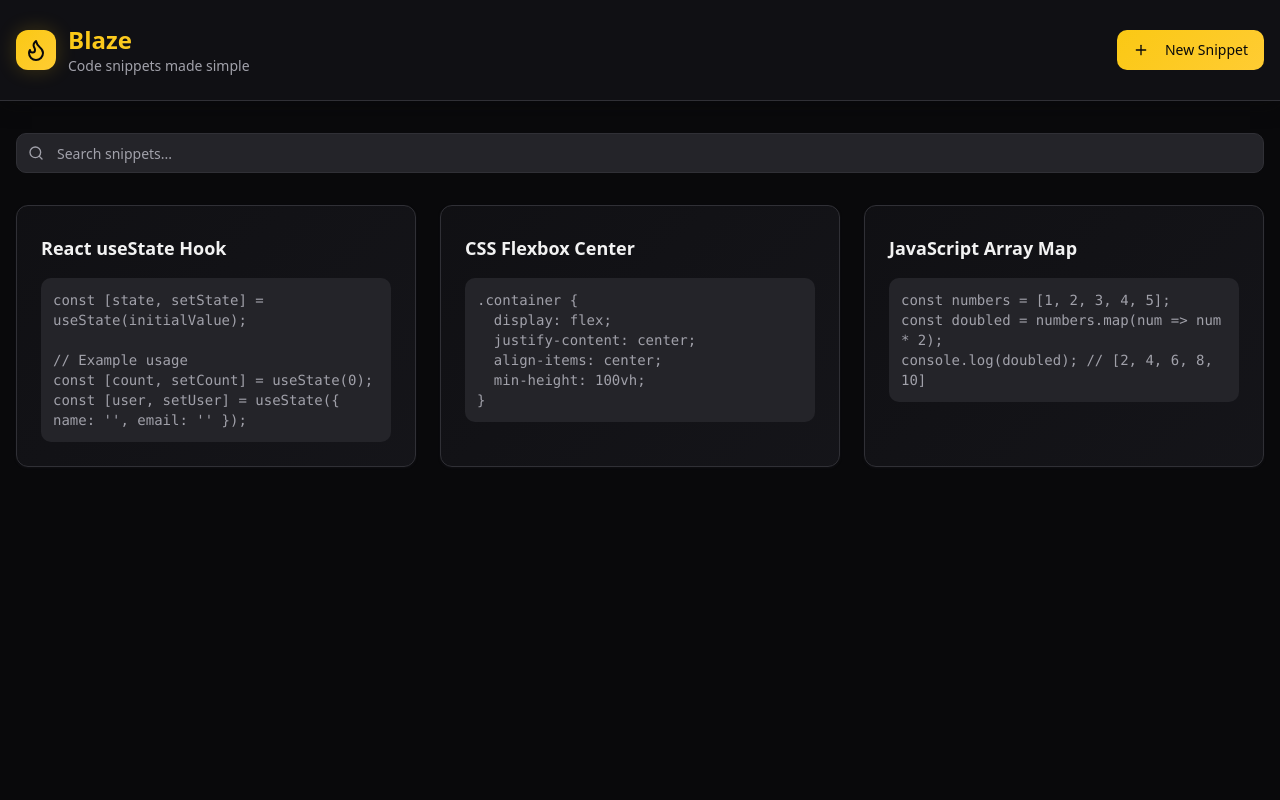
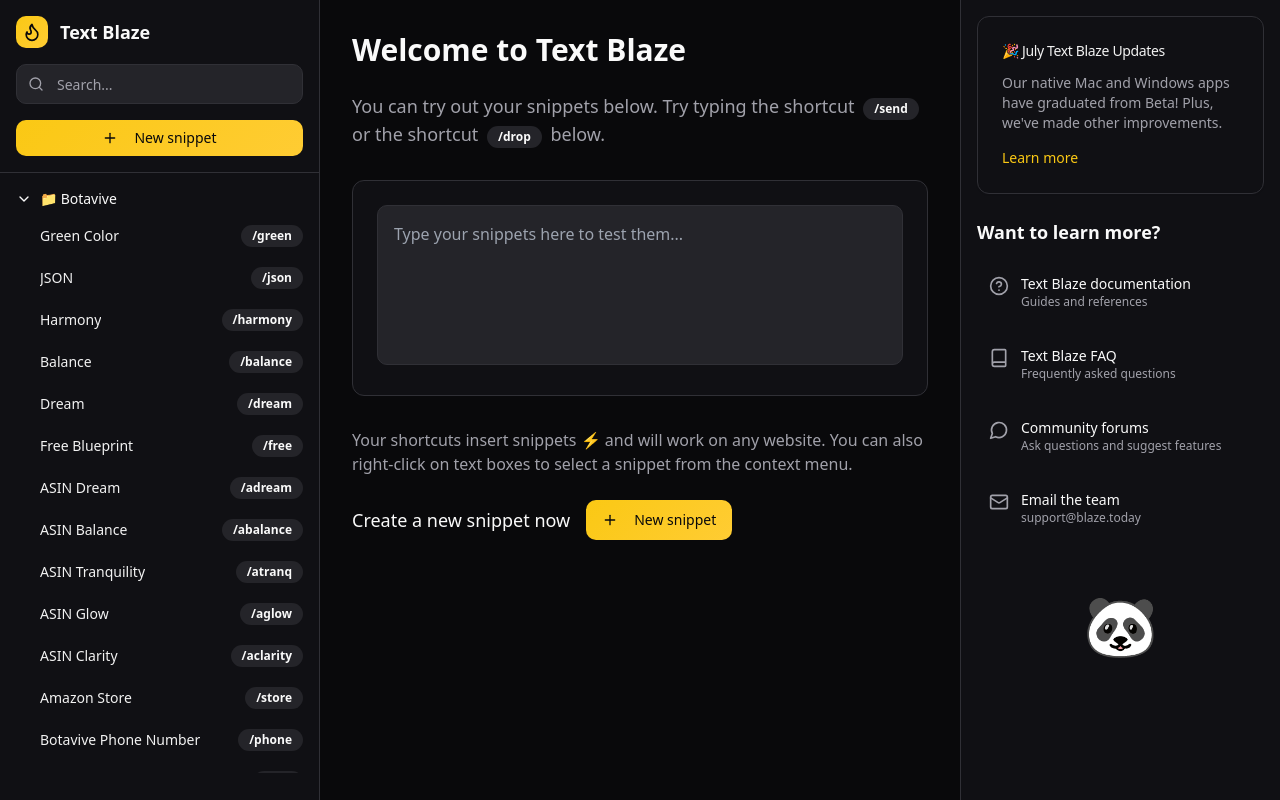
Before and after one commit to Gabs77777/spark-shortcut-hub, a React (Vite) app: page / in a window 1280 px wide. Built offline with nearby package versions, Linux system fonts and the light colour scheme.

Commit message:
Add TextBlaze dashboard
Create a dashboard that mimics the functionality and layout of TextBlaze. This includes a sidebar for snippets, a main content area for displaying and creating snippets, and a header with search and user-related elements.

```diff
--- a/src/pages/Index.tsx
+++ b/src/pages/Index.tsx
@@ -1,139 +1,266 @@
 import { useState, useMemo } from "react";
-import { Flame } from "lucide-react";
-import SnippetCard from "@/components/SnippetCard";
-import AddSnippetDialog from "@/components/AddSnippetDialog";
-import SearchBar from "@/components/SearchBar";
+import {
+  Flame,
+  ChevronDown,
+  ChevronRight,
+  Plus,
+  Search,
+  HelpCircle,
+  MessageCircle,
+  Mail,
+  Book,
+  Bell
+} from "lucide-react";
+import { Button } from "@/components/ui/button";
+import { Input } from "@/components/ui/input";
+import { Card, CardContent, CardHeader, CardTitle } from "@/components/ui/card";
+import { Badge } from "@/components/ui/badge";
 
 interface Snippet {
   id: string;
   name: string;
-  content: string;
-  tags?: string[];
+  shortcut: string;
+  category: string;
 }
 
-// Sample snippets for demo
-const initialSnippets: Snippet[] = [
+interface Category {
+  name: string;
+  icon?: string;
+  expanded: boolean;
+  snippets: Snippet[];
+}
+
+// Sample data matching Text Blaze structure
+const initialCategories: Category[] = [
   {
-    id: "1",
-    name: "React useState Hook",
-    content: `const [state, setState] = useState(initialValue);
-
-// Example usage
-const [count, setCount] = useState(0);
-const [user, setUser] = useState({ name: '', email: '' });`,
-    tags: ["react", "hooks"]
+    name: "Botavive",
+    expanded: true,
+    snippets: [
+      { id: "1", name: "Green Color", shortcut: "/green", category: "Botavive" },
+      { id: "2", name: "JSON", shortcut: "/json", category: "Botavive" },
+      { id: "3", name: "Harmony", shortcut: "/harmony", category: "Botavive" },
+      { id: "4", name: "Balance", shortcut: "/balance", category: "Botavive" },
+      { id: "5", name: "Dream", shortcut: "/dream", category: "Botavive" },
+      { id: "6", name: "Free Blueprint", shortcut: "/free", category: "Botavive" },
+      { id: "7", name: "ASIN Dream", shortcut: "/adream", category: "Botavive" },
+      { id: "8", name: "ASIN Balance", shortcut: "/abalance", category: "Botavive" },
+      { id: "9", name: "ASIN Tranquility", shortcut: "/atranq", category: "Botavive" },
+      { id: "10", name: "ASIN Glow", shortcut: "/aglow", category: "Botavive" },
+      { id: "11", name: "ASIN Clarity", shortcut: "/aclarity", category: "Botavive" },
+      { id: "12", name: "Amazon Store", shortcut: "/store", category: "Botavive" },
+      { id: "13", name: "Botavive Phone Number", shortcut: "/phone", category: "Botavive" },
+      { id: "14", name: "Botavie LinkedIn", shortcut: "/link", category: "Botavive" },
+    ]
   },
   {
-    id: "2",
-    name: "CSS Flexbox Center",
-    content: `.container {
-  display: flex;
-  justify-content: center;
-  align-items: center;
-  min-height: 100vh;
-}`,
-    tags: ["css", "flexbox"]
-  },
-  {
-    id: "3",
-    name: "JavaScript Array Map",
-    content: `const numbers = [1, 2, 3, 4, 5];
-const doubled = numbers.map(num => num * 2);
-console.log(doubled); // [2, 4, 6, 8, 10]`,
-    tags: ["javascript", "arrays"]
+    name: "Zipify",
+    expanded: true,
+    snippets: [
+      { id: "15", name: "Video autoplay", shortcut: "/vap", category: "Zipify" },
+      { id: "16", name: "Stripe not working", shortcut: "/stripe", category: "Zipify" },
+      { id: "17", name: "Exclude Express Shipping", shortcut: "/eecart", category: "Zipify" },
+      { id: "18", name: "Movie camera emoji", shortcut: "/CAM", category: "Zipify" },
+      { id: "19", name: "Stepping in", shortcut: "/zpst", category: "Zipify" },
+      { id: "20", name: "Align menu to the left", shortcut: "/zpam", category: "Zipify" },
+      { id: "21", name: "Anything else I can help you with?", shortcut: "/zpmw", category: "Zipify" },
+      { id: "22", name: "Ask for a review", shortcut: "/ask", category: "Zipify" },
+      { id: "23", name: "Close out", shortcut: "/zcfo", category: "Zipify" },
+    ]
   }
 ];
 
 const Index = () => {
-  const [snippets, setSnippets] = useState<Snippet[]>(initialSnippets);
+  const [categories, setCategories] = useState<Category[]>(initialCategories);
   const [searchTerm, setSearchTerm] = useState("");
 
-  const filteredSnippets = useMemo(() => {
-    if (!searchTerm) return snippets;
-    return snippets.filter(snippet =>
-      snippet.name.toLowerCase().includes(searchTerm.toLowerCase()) ||
-      snippet.content.toLowerCase().includes(searchTerm.toLowerCase()) ||
-      snippet.tags?.some(tag => tag.toLowerCase().includes(searchTerm.toLowerCase()))
-    );
-  }, [snippets, searchTerm]);
-
-  const handleAddSnippet = (newSnippet: Omit<Snippet, 'id'>) => {
-    const snippet = {
-      ...newSnippet,
-      id: Date.now().toString(),
-    };
-    setSnippets(prev => [snippet, ...prev]);
-  };
-
-  const handleUpdateSnippet = (updatedSnippet: Snippet) => {
-    setSnippets(prev =>
-      prev.map(snippet =>
-        snippet.id === updatedSnippet.id ? updatedSnippet : snippet
+  const toggleCategory = (categoryName: string) => {
+    setCategories(prev =>
+      prev.map(cat =>
+        cat.name === categoryName ? { ...cat, expanded: !cat.expanded } : cat
       )
     );
   };
 
-  const handleDeleteSnippet = (id: string) => {
-    setSnippets(prev => prev.filter(snippet => snippet.id !== id));
-  };
+  const filteredCategories = useMemo(() => {
+    if (!searchTerm) return categories;
+    return categories.map(category => ({
+      ...category,
+      snippets: category.snippets.filter(snippet =>
+        snippet.name.toLowerCase().includes(searchTerm.toLowerCase()) ||
+        snippet.shortcut.toLowerCase().includes(searchTerm.toLowerCase())
+      )
+    })).filter(category => category.snippets.length > 0);
+  }, [categories, searchTerm]);
 
   return (
-    <div className="min-h-screen bg-background">
-      {/* Header */}
-      <header className="border-b border-border bg-card shadow-card">
-        <div className="container mx-auto px-4 py-6">
-          <div className="flex items-center justify-between">
-            <div className="flex items-center gap-3">
-              <div className="flex items-center justify-center w-10 h-10 bg-gradient-primary rounded-lg shadow-glow">
-                <Flame className="h-6 w-6 text-primary-foreground" />
+    <div className="min-h-screen bg-background flex">
+      {/* Left Sidebar */}
+      <div className="w-80 border-r border-border bg-card">
+        <div className="p-4 border-b border-border">
+          <div className="flex items-center gap-3 mb-4">
+            <div className="flex items-center justify-center w-8 h-8 bg-gradient-primary rounded-md">
+              <Flame className="h-5 w-5 text-primary-foreground" />
             </div>
-              <div>
-                <h1 className="text-2xl font-bold bg-gradient-primary bg-clip-text text-transparent">
-                  Blaze
-                </h1>
-                <p className="text-sm text-muted-foreground">Code snippets made simple</p>
-              </div>
-            </div>
-            <AddSnippetDialog onAdd={handleAddSnippet} />
-          </div>
-        </div>
-      </header>
-
-      {/* Main Content */}
-      <main className="container mx-auto px-4 py-8">
-        <div className="mb-8">
-          <SearchBar searchTerm={searchTerm} onSearchChange={setSearchTerm} />
+            <h1 className="text-lg font-semibold">Text Blaze</h1>
           </div>
 
-        {filteredSnippets.length === 0 ? (
-          <div className="text-center py-12">
-            <div className="flex items-center justify-center w-16 h-16 bg-muted rounded-full mx-auto mb-4">
-              <Flame className="h-8 w-8 text-muted-foreground" />
+          <div className="relative mb-4">
+            <Search className="absolute left-3 top-1/2 transform -translate-y-1/2 text-muted-foreground h-4 w-4" />
+            <Input
+              placeholder="Search..."
+              value={searchTerm}
+              onChange={(e) => setSearchTerm(e.target.value)}
+              className="pl-10 bg-secondary border-border"
+            />
           </div>
-            <h3 className="text-lg font-semibold mb-2">
-              {searchTerm ? "No snippets found" : "No snippets yet"}
-            </h3>
-            <p className="text-muted-foreground mb-4">
-              {searchTerm
-                ? "Try adjusting your search terms"
-                : "Create your first snippet to get started"
-              }
-            </p>
-            {!searchTerm && <AddSnippetDialog onAdd={handleAddSnippet} />}
+
+          <Button className="w-full bg-gradient-primary hover:shadow-glow" size="sm">
+            <Plus className="h-4 w-4 mr-2" />
+            New snippet
+          </Button>
         </div>
+
+        <div className="p-2 overflow-y-auto max-h-[calc(100vh-200px)]">
+          {filteredCategories.map((category) => (
+            <div key={category.name} className="mb-2">
+              <button
+                onClick={() => toggleCategory(category.name)}
+                className="w-full flex items-center gap-2 p-2 text-left hover:bg-accent rounded-md text-sm font-medium"
+              >
+                {category.expanded ? (
+                  <ChevronDown className="h-4 w-4" />
                 ) : (
-          <div className="grid grid-cols-1 md:grid-cols-2 lg:grid-cols-3 gap-6">
-            {filteredSnippets.map((snippet) => (
-              <SnippetCard
+                  <ChevronRight className="h-4 w-4" />
+                )}
+                📁 {category.name}
+              </button>
+
+              {category.expanded && (
+                <div className="ml-6 space-y-1">
+                  {category.snippets.map((snippet) => (
+                    <div
                       key={snippet.id}
-                snippet={snippet}
-                onUpdate={handleUpdateSnippet}
-                onDelete={handleDeleteSnippet}
-              />
+                      className="flex items-center justify-between p-2 hover:bg-accent rounded-md cursor-pointer group"
+                    >
+                      <span className="text-sm text-card-foreground truncate">
+                        {snippet.name}
+                      </span>
+                      <Badge variant="secondary" className="text-xs">
+                        {snippet.shortcut}
+                      </Badge>
+                    </div>
                   ))}
                 </div>
               )}
-      </main>
+            </div>
+          ))}
+        </div>
+      </div>
+
+      {/* Main Content */}
+      <div className="flex-1 flex">
+        <div className="flex-1 p-8">
+          <div className="max-w-4xl">
+            <h1 className="text-3xl font-bold mb-6">Welcome to Text Blaze</h1>
+
+            <div className="mb-8">
+              <p className="text-lg text-muted-foreground mb-4">
+                You can try out your snippets below. Try typing the shortcut{" "}
+                <Badge variant="secondary" className="mx-1">/send</Badge>{" "}
+                or the shortcut{" "}
+                <Badge variant="secondary" className="mx-1">/drop</Badge>{" "}
+                below.
+              </p>
+            </div>
+
+            <div className="bg-card border border-border rounded-lg p-6 mb-8">
+              <textarea
+                className="w-full h-40 p-4 bg-secondary border border-border rounded-md resize-none focus:outline-none focus:ring-2 focus:ring-primary"
+                placeholder="Type your snippets here to test them..."
+              />
+            </div>
+
+            <div className="mb-6">
+              <p className="text-muted-foreground mb-4">
+                Your shortcuts insert snippets ⚡ and will work on any website. You can also right-click on text boxes to select a snippet from the context menu.
+              </p>
+            </div>
+
+            <div className="flex items-center gap-4">
+              <p className="text-lg font-medium">Create a new snippet now</p>
+              <Button className="bg-gradient-primary hover:shadow-glow">
+                <Plus className="h-4 w-4 mr-2" />
+                New snippet
+              </Button>
+            </div>
+          </div>
+        </div>
+
+        {/* Right Sidebar */}
+        <div className="w-80 border-l border-border bg-card p-4">
+          <div className="space-y-6">
+            {/* Updates Card */}
+            <Card>
+              <CardHeader className="pb-3">
+                <CardTitle className="text-sm font-medium flex items-center gap-2">
+                  🎉 July Text Blaze Updates
+                </CardTitle>
+              </CardHeader>
+              <CardContent className="pt-0">
+                <p className="text-sm text-muted-foreground mb-3">
+                  Our native Mac and Windows apps have graduated from Beta! Plus, we've made other improvements.
+                </p>
+                <Button variant="link" className="p-0 h-auto text-primary">
+                  Learn more
+                </Button>
+              </CardContent>
+            </Card>
+
+            {/* Help Section */}
+            <div>
+              <h3 className="text-lg font-semibold mb-4">Want to learn more?</h3>
+              <div className="space-y-3">
+                <div className="flex items-start gap-3 p-3 hover:bg-accent rounded-md cursor-pointer">
+                  <HelpCircle className="h-5 w-5 text-muted-foreground mt-0.5" />
+                  <div>
+                    <p className="font-medium text-sm">Text Blaze documentation</p>
+                    <p className="text-xs text-muted-foreground">Guides and references</p>
+                  </div>
+                </div>
+
+                <div className="flex items-start gap-3 p-3 hover:bg-accent rounded-md cursor-pointer">
+                  <Book className="h-5 w-5 text-muted-foreground mt-0.5" />
+                  <div>
+                    <p className="font-medium text-sm">Text Blaze FAQ</p>
+                    <p className="text-xs text-muted-foreground">Frequently asked questions</p>
+                  </div>
+                </div>
+
+                <div className="flex items-start gap-3 p-3 hover:bg-accent rounded-md cursor-pointer">
+                  <MessageCircle className="h-5 w-5 text-muted-foreground mt-0.5" />
+                  <div>
+                    <p className="font-medium text-sm">Community forums</p>
+                    <p className="text-xs text-muted-foreground">Ask questions and suggest features</p>
+                  </div>
+                </div>
+
+                <div className="flex items-start gap-3 p-3 hover:bg-accent rounded-md cursor-pointer">
+                  <Mail className="h-5 w-5 text-muted-foreground mt-0.5" />
+                  <div>
+                    <p className="font-medium text-sm">Email the team</p>
+                    <p className="text-xs text-muted-foreground">support@blaze.today</p>
+                  </div>
+                </div>
+              </div>
+            </div>
+
+            {/* Mascot */}
+            <div className="flex justify-center pt-8">
+              <div className="text-6xl">🐼</div>
+            </div>
+          </div>
+        </div>
+      </div>
     </div>
   );
 };
```
Lines whose indentation alone changed are shown as unchanged.
